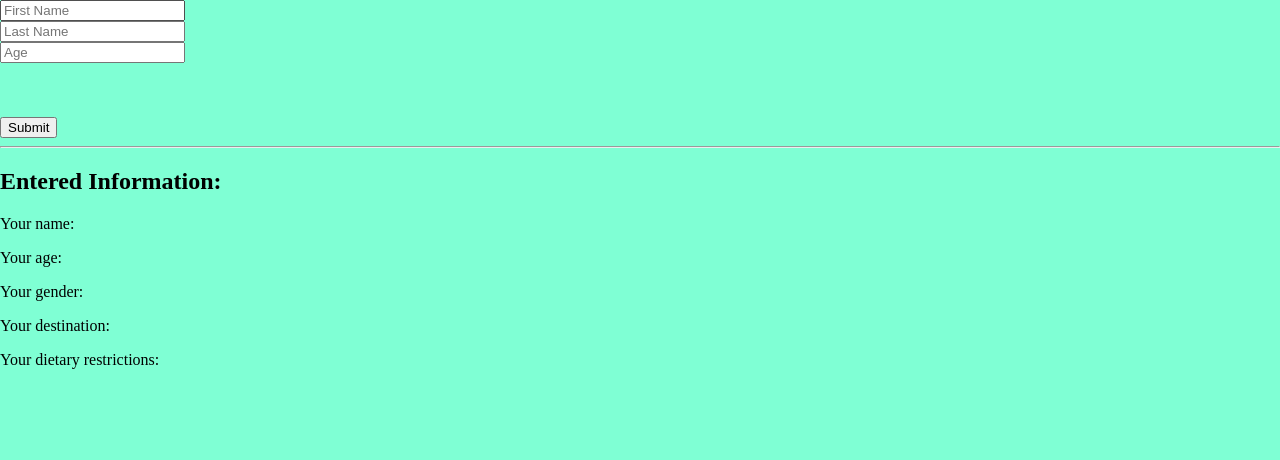
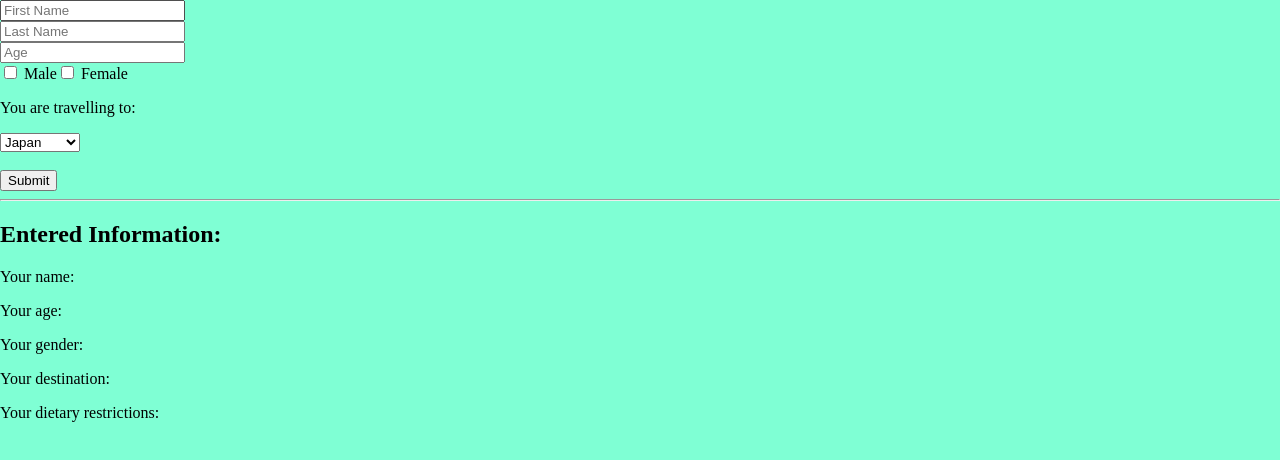
Before and after one commit to pauladarias/travel-form, a React (Create React App) app: page / in a window 1280 px wide. Shown: the top 460 px of the page. Built offline with nearby package versions, Linux system fonts and the light colour scheme.

Commit message:
Render age

```diff
--- a/src/App.js
+++ b/src/App.js
@@ -7,6 +7,7 @@ class App extends React.Component {
       firstName: "",
       lastName: "",
       age: "",
+      gender: "",
     };
     this.handleChange = this.handleChange.bind(this);
   }
@@ -45,8 +46,35 @@ class App extends React.Component {
             onChange={this.handleChange}
           />
           <br />
-          {/* radio buttons for gender here */}
+          <label>
+            <input
+              type="checkbox"
+              name="gender"
+              value="male"
+              checked={this.state.gender === "male"}
+              onChange={this.handleChange}
+            />{" "}
+            Male
+          </label>
+          <label>
+            <input
+              type="checkbox"
+              name="gender"
+              value="female"
+              checked={this.state.gender === "female"}
+              onChange={this.handleChange}
+            />{" "}
+            Female
+          </label>
           <br />
+          <label>
+            <p>You are travelling to:</p>
+            <select>
+              <option>Japan</option>
+              <option>Argentina</option>
+              <option>Mexico</option>
+            </select>
+          </label>
           {/* select box for location here */}
           <br />
           {/* check boxes for dietary restrictions here */}
@@ -59,7 +87,7 @@ class App extends React.Component {
           Your name: {this.state.firstName} {this.state.lastName}
         </p>
         <p>Your age: {this.state.age}</p>
-        <p>Your gender: {/* Gender here */}</p>
+        <p>Your gender: {this.state.gender}</p>
         <p>Your destination: {/* Destination here */}</p>
         <p>
           Your dietary restrictions:{" "}
```
